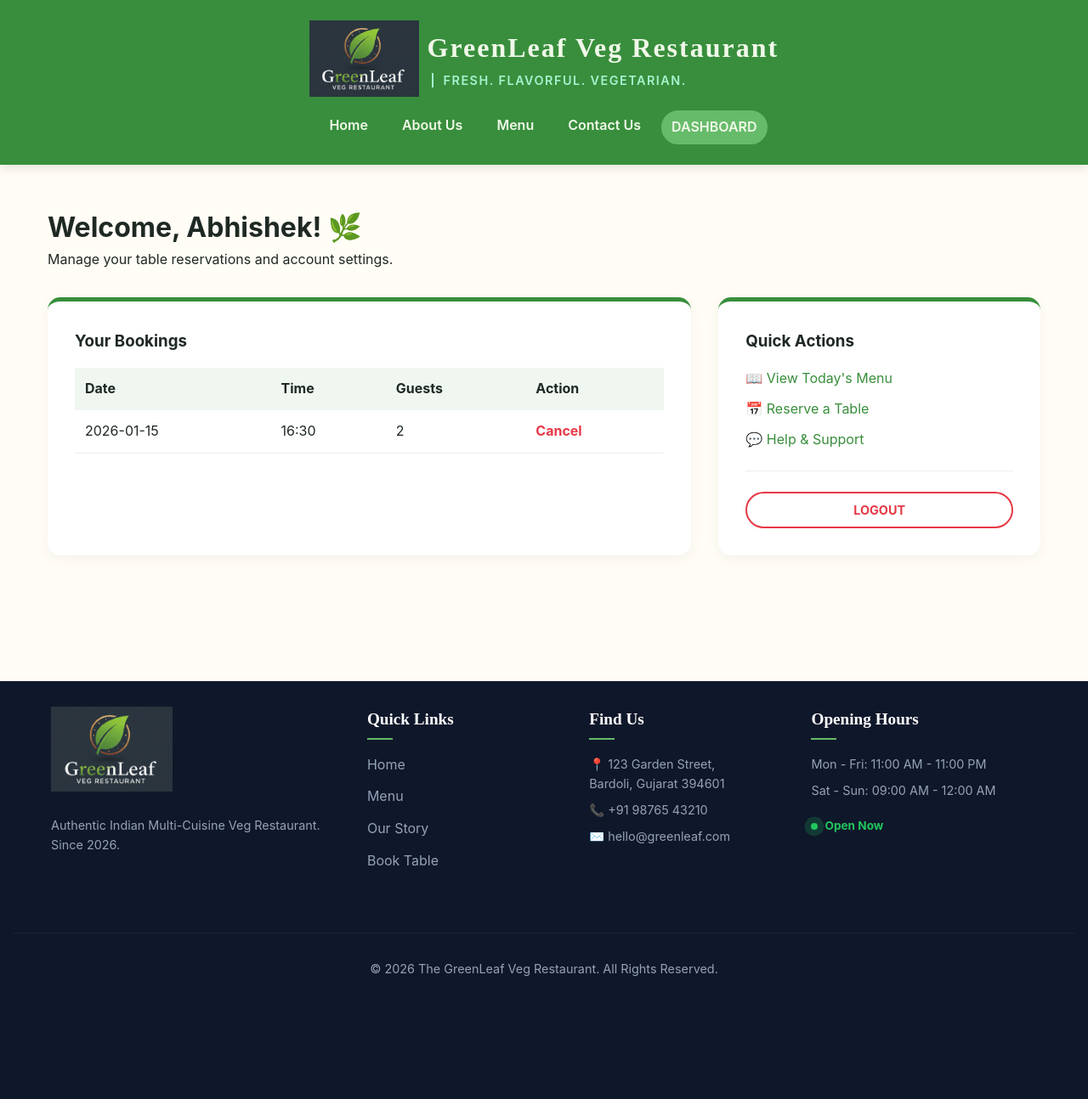
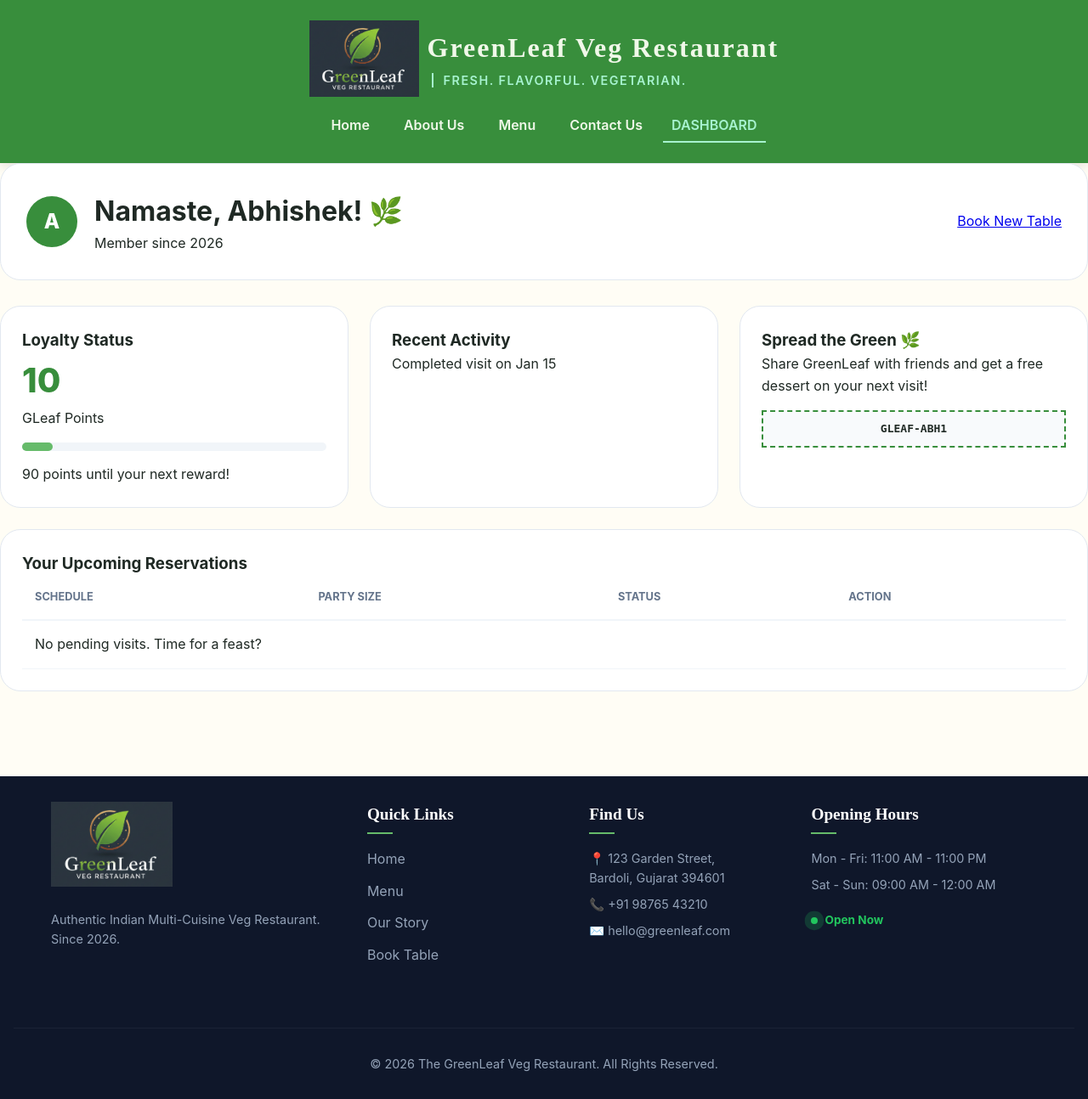
Before and after one commit to abhishek-2006/restaurant-management-system, a PHP site: page /dashboard.php in a window 1280 px wide. Shown: the whole page at 85% size. Before the commit the page ends 1149 px from the top, so only its background shows below. Run offline with PHP 8.4, Linux system fonts and the light colour scheme; a user stored in the database is signed in; data comes from the database, SQL or seed files in the repository; data that the repository does not hold is empty.

Commit message:
Enhance dashboard and header: Update dashboard layout with active bookings and offers display; improve header navigation for active page indication.

```diff
--- a/assets/css/dashboard-styles.css
+++ b/assets/css/dashboard-styles.css
@@ -1,54 +1,128 @@
-/* --- Header Button Styles (Logged In State) --- */
-
-.dashboard-btn {
-    background-color: var(--color-accent-green); /* #4caf50 */
-    color: white;
-    border: 2px solid var(--color-accent-green);
+.dashboard-banner {
+    background: white;
+    padding: 30px;
+    border-radius: 24px;
+    display: flex;
+    justify-content: space-between;
+    align-items: center;
+    border: 1px solid #e2e8f0;
+    margin-bottom: 30px;
 }
 
-.dashboard-btn:hover {
-    background-color: #45a049;
-    transform: translateY(-2px);
+.avatar-circle {
+    width: 60px; height: 60px;
+    background: var(--color-primary-green);
+    color: white;
+    border-radius: 50%;
+    display: flex;
+    align-items: center;
+    justify-content: center;
+    font-size: 1.5rem;
+    font-weight: 800;
 }
 
-.logout-btn {
-    border: 2px solid #e63946; /* Red for logout/warning action */
-    color: #e63946;
-    background: transparent;
+.profile-header { display: flex; gap: 20px; align-items: center; }
+
+/* Bento Grid System */
+.bento-grid {
+    display: grid;
+    grid-template-columns: repeat(3, 1fr);
+    grid-template-rows: auto auto;
+    gap: 25px;
 }
 
-.logout-btn:hover {
-    background-color: #e63946;
+.bento-card {
+    background: white;
+    border-radius: 24px;
+    padding: 25px;
+    border: 1px solid #e2e8f0;
+    transition: 0.3s ease;
+}
+
+.bento-card:hover { border-color: var(--color-primary-green); transform: translateY(-5px); }
+
+/* Loyalty Progress */
+.points-number { font-size: 2.5rem; font-weight: 800; color: var(--color-primary-green); display: block; }
+.progress-container { background: #f1f5f9; height: 10px; border-radius: 10px; margin: 15px 0; }
+.progress-bar { background: var(--color-accent-green); height: 100%; border-radius: 10px; }
+
+/* Table Box */
+.table-card { grid-column: span 3; }
+
+.modern-table { width: 100%; border-collapse: collapse; }
+.modern-table th { text-align: left; padding: 15px; color: #64748b; font-size: 0.8rem; text-transform: uppercase; border-bottom: 2px solid #f1f5f9; }
+.modern-table td { padding: 15px; border-bottom: 1px solid #f1f5f9; }
+
+/* Status Pills */
+.status-pill { padding: 5px 12px; border-radius: 50px; font-size: 0.75rem; font-weight: 700; }
+.status-pill.pending { background: #fffbeb; color: #92400e; }
+.status-pill.ongoing { background: #eff6ff; color: #1e40af; }
+
+.referral-code code {
+    display: block;
+    background: #f8fafc;
+    padding: 10px;
+    border: 2px dashed var(--color-primary-green);
+    text-align: center;
+    font-weight: 800;
+    margin-top: 15px;
+}
+
+@media (max-width: 992px) {
+    .bento-grid { grid-template-columns: 1fr; }
+    .table-card { grid-column: span 1; }
+}
+
+/* --- OFFERS CAROUSEL --- */
+.offers-carousel {
+    background: linear-gradient(135deg, #1e293b, #0f172a);
+    border-radius: 24px;
+    margin-bottom: 30px;
+    overflow: hidden;
+    color: white;
+    position: relative;
+}
+
+.offer-slide {
+    display: flex;
+    align-items: center;
+    justify-content: space-between;
+    padding: 40px;
+    gap: 20px;
+}
+
+.promo-badge {
+    background: var(--color-accent-green);
+    padding: 4px 12px;
+    border-radius: 50px;
+    font-size: 0.7rem;
+    font-weight: 800;
+    text-transform: uppercase;
+}
+
+.offer-content h2 {
+    font-size: 2rem;
+    margin: 10px 0;
     color: white;
 }
 
-/* --- Dashboard Layout --- */
-
-.dashboard-wrapper {
-    width: 100%;
-    max-width: 1200px;
-    margin: 0 auto;
-    padding: 3rem 1rem;
+.coupon {
+    display: inline-block;
+    background: rgba(255,255,255,0.1);
+    border: 1px dashed white;
+    padding: 8px 15px;
+    border-radius: 8px;
+    margin-top: 15px;
 }
 
-.dashboard-grid {
-    display: grid;
-    grid-template-columns: 2fr 1fr; /* Main content and Sidebar */
-    gap: 2rem;
-    margin-top: 2rem;
+.offer-image img {
+    height: 180px;
+    width: auto;
+    border-radius: 15px;
+    filter: drop-shadow(0 10px 20px rgba(0,0,0,0.5));
 }
 
-/* Card Styling */
-.dashboard-card {
-    background: #ffffff;
-    padding: 2rem;
-    border-radius: 15px;
-    box-shadow: 0 4px 15px rgba(0, 0, 0, 0.05);
-    border-top: 5px solid var(--color-primary-green);
+@media (max-width: 768px) {
+    .offer-slide { flex-direction: column; text-align: center; }
+    .offer-image img { height: 120px; }
 }
-
-@media (max-width: 992px) {
-    .dashboard-grid {
-        grid-template-columns: 1fr; /* Stacks on tablet/mobile */
-    }
-}
--- a/assets/css/index-styles.css
+++ b/assets/css/index-styles.css
@@ -122,11 +122,9 @@
 
 .nav-btn {
     padding: 8px 20px;
-    border-radius: 50px;
     font-weight: 700;
     text-transform: uppercase;
     font-size: 0.9rem;
-    text-decoration: none;
     transition: all 0.3s ease;
 }
 
@@ -250,7 +248,7 @@
     z-index: 99;
     border: none;
     outline: none;
-    background-color: var(--color-primary-green); /* #2e7d32 */
+    background-color: var(--color-primary-green);
     color: white;
     cursor: pointer;
     padding: 15px;
--- a/dashboard.php
+++ b/dashboard.php
@@ -2,20 +2,33 @@
 require 'config.php';
 $activePage = 'dashboard';
 
-// Protect the page: only logged-in users
 if (!isset($_SESSION['user_id'])) {
     header("Location: login.php");
     exit();
 }
 
-$activePage = 'dashboard';
 $user_id = $_SESSION['user_id'];
 $user_name = $_SESSION['user_name'];
 
-// Fetch user-specific reservations
-$stmt = $dbh->prepare("SELECT * FROM reservations WHERE user_id = ? ORDER BY reservation_date DESC");
-$stmt->execute([$user_id]);
-$bookings = $stmt->fetchAll();
+// 1. Fetch Active Bookings
+$stmtActive = $dbh->prepare("SELECT * FROM reservations WHERE user_id = ? AND status IN ('pending', 'ongoing') ORDER BY reservation_date ASC");
+$stmtActive->execute([$user_id]);
+$activeBookings = $stmtActive->fetchAll();
+
+// 2. Fetch History (Last 3 for the 'Recent Activity' feed)
+$stmtHistory = $dbh->prepare("SELECT * FROM reservations WHERE user_id = ? AND status IN ('completed', 'cancelled') ORDER BY reservation_date DESC LIMIT 3");
+$stmtHistory->execute([$user_id]);
+$historyBookings = $stmtHistory->fetchAll();
+
+// Fetch Active Offers
+$stmtOffers = $dbh->query("SELECT * FROM offers WHERE is_active = 1 AND (expiry_date >= CURDATE() OR expiry_date IS NULL) LIMIT 3");
+$offers = $stmtOffers->fetchAll();
+
+// 3. Stats Calculation
+$totalBookings = $dbh->prepare("SELECT COUNT(*) FROM reservations WHERE user_id = ? AND status = 'completed'");
+$totalBookings->execute([$user_id]);
+$visitCount = $totalBookings->fetchColumn();
+$points = $visitCount * 10;
 ?>
 
 <!DOCTYPE html>
@@ -23,70 +36,125 @@
 <head>
     <meta charset="UTF-8">
     <meta name="viewport" content="width=device-width, initial-scale=1.0">
-    <title>Dashboard | GreenLeaf Veg Restaurant</title>
+    <title>Dashboard | The GreenLeaf</title>
     <link rel="icon" type="image/x-icon" href="assets/img/favicon.ico">
-    <link rel="stylesheet" href="assets/css/index-styles.css" type="text/css">
-    <link rel="stylesheet" href="assets/css/dashboard-styles.css" type="text/css">
+    <link rel="stylesheet" href="assets/css/index-styles.css">
+    <link rel="stylesheet" href="assets/css/dashboard-styles.css">
 </head>
 <body>
     <?php include 'header.php'; ?>
 
     <div class="dashboard-wrapper">
-        <header class="page-intro">
-            <h1 class="main-title">Welcome, <?php echo htmlspecialchars($user_name); ?>! 🌿</h1>
-            <p class="subtitle">Manage your table reservations and account settings.</p>
+        <header class="dashboard-banner animate-up">
+            <div class="profile-header">
+                <div class="avatar-circle"><?php echo strtoupper(substr($user_name, 0, 1)); ?></div>
+                <div class="welcome-text">
+                    <h1>Namaste, <?php echo htmlspecialchars($user_name); ?>! 🌿</h1>
+                    <p>Member since <?php echo date('Y'); ?></p>
+                </div>
+            </div>
+            <div class="banner-actions">
+                <a href="reservation.php" class="btn-primary-small">Book New Table</a>
+            </div>
         </header>
 
-        <?php if (isset($_GET['msg'])): ?>
-            <div class="message-box <?php echo ($_GET['msg'] == 'cancelled') ? 'success' : 'error'; ?>">
-                <?php
-                    echo ($_GET['msg'] == 'cancelled') ? "Reservation successfully cancelled." : "Something went wrong. Please try again.";
-                ?>
+        <?php if ($offers): ?>
+            <section class="offers-carousel animate-up" style="animation-delay: 0.05s;">
+                <div class="carousel-track">
+                    <?php foreach ($offers as $offer): ?>
+                    <div class="offer-slide">
+                        <div class="offer-content">
+                            <span class="promo-badge">Limited Offer</span>
+                            <h2><?php echo htmlspecialchars($offer['title']); ?></h2>
+                            <p><?php echo htmlspecialchars($offer['description']); ?></p>
+                            <?php if ($offer['discount_code']): ?>
+                                <div class="coupon">Code: <strong><?php echo htmlspecialchars($offer['discount_code']); ?></strong></div>
+                            <?php endif; ?>
+                        </div>
+                        <?php if ($offer['image_url']): ?>
+                            <div class="offer-image">
+                                <img src="<?php echo $offer['image_url']; ?>" alt="Promo">
                             </div>
                         <?php endif; ?>
+                    </div>
+                    <?php endforeach; ?>
+                </div>
+            </section>
+            <?php endif; ?>
 
-        <div class="dashboard-grid">
-            <section class="dashboard-card">
-                <h3>Your Bookings</h3>
-                <div class="table-container" style="overflow-x: auto;">
-                    <table style="width:100%; border-collapse: collapse; margin-top: 1rem;">
-                        <tr style="background: #f0f7f0; text-align: left;">
-                            <th style="padding: 12px;">Date</th>
-                            <th style="padding: 12px;">Time</th>
-                            <th style="padding: 12px;">Guests</th>
-                            <th style="padding: 12px;">Action</th>
+        <div class="bento-grid">
+            <div class="bento-card loyalty-card animate-up" style="animation-delay: 0.1s;">
+                <h3>Loyalty Status</h3>
+                <div class="points-display">
+                    <span class="points-number"><?php echo $points; ?></span>
+                    <span class="points-label">GLeaf Points</span>
+                </div>
+                <div class="progress-container">
+                    <div class="progress-bar" style="width: <?php echo ($points % 100); ?>%;"></div>
+                </div>
+                <p class="small-text"><?php echo (100 - ($points % 100)); ?> points until your next reward!</p>
+            </div>
+
+            <div class="bento-card activity-card animate-up" style="animation-delay: 0.2s;">
+                <h3>Recent Activity</h3>
+                <div class="activity-mini-list">
+                    <?php foreach($historyBookings as $hb): ?>
+                        <div class="mini-item">
+                            <span class="dot <?php echo $hb['status']; ?>"></span>
+                            <p><?php echo ucfirst($hb['status']); ?> visit on <?php echo date('M j', strtotime($hb['reservation_date'])); ?></p>
+                        </div>
+                    <?php endforeach; ?>
+                </div>
+            </div>
+
+            <div class="bento-card promo-card animate-up" style="animation-delay: 0.3s;">
+                <h3>Spread the Green 🌿</h3>
+                <p>Share GreenLeaf with friends and get a free dessert on your next visit!</p>
+                <div class="referral-code">
+                    <code>GLEAF-<?php echo strtoupper(substr($user_name, 0, 3)) . $user_id; ?></code>
+                </div>
+            </div>
+
+            <div class="bento-card table-card animate-up" style="animation-delay: 0.4s;">
+                <div class="card-header">
+                    <h3>Your Upcoming Reservations</h3>
+                </div>
+                <div class="table-wrapper">
+                    <table class="modern-table">
+                        <thead>
+                            <tr>
+                                <th>Schedule</th>
+                                <th>Party Size</th>
+                                <th>Status</th>
+                                <th>Action</th>
                             </tr>
-                        <?php if($bookings): ?>
-                            <?php foreach($bookings as $row): ?>
-                            <tr style="border-bottom: 1px solid #eee;">
-                                <td style="padding: 12px;"><?php echo $row['reservation_date']; ?></td>
-                                <td style="padding: 12px;"><?php echo $row['reservation_time']; ?></td>
-                                <td style="padding: 12px;"><?php echo $row['guests']; ?></td>
-                                <td style="padding: 12px;"><a href="cancel-booking.php?id=<?php echo $row['id']; ?>"
-                                    onclick="return confirm('Are you sure you want to cancel this reservation?');"
-                                    style="color: #e63946; font-weight: bold; text-decoration: none;">
-                                    Cancel
-                                    </a>
+                        </thead>
+                        <tbody>
+                            <?php if($activeBookings): ?>
+                                <?php foreach($activeBookings as $res): ?>
+                                <tr>
+                                    <td>
+                                        <span class="d-block font-bold"><?php echo date('D, d M', strtotime($res['reservation_date'])); ?></span>
+                                        <span class="text-muted"><?php echo date('h:i A', strtotime($res['reservation_time'])); ?></span>
+                                    </td>
+                                    <td><?php echo $res['guests']; ?> Guests</td>
+                                    <td><span class="status-pill <?php echo $res['status']; ?>"><?php echo ucfirst($res['status']); ?></span></td>
+                                    <td>
+                                        <?php if($res['status'] == 'pending'): ?>
+                                            <a href="cancel-booking.php?id=<?php echo $res['id']; ?>" class="btn-text-danger" onclick="return confirm('Cancel this visit?')">Cancel</a>
+                                        <?php else: ?>
+                                            <span class="locked-text">Arrived</span>
+                                        <?php endif; ?>
                                     </td>
                                 </tr>
                                 <?php endforeach; ?>
                             <?php else: ?>
-                            <tr><td colspan="4" style="padding: 20px; text-align: center;">No bookings yet. <a href="reservation.php" class="text-link" style="text-decoration-line: underline;">Book a table now!</a></td></tr>
+                                <tr><td colspan="4" class="empty-state">No pending visits. Time for a feast?</td></tr>
                             <?php endif; ?>
+                        </tbody>
                     </table>
                 </div>
-            </section>
-
-            <aside class="dashboard-card">
-                <h3>Quick Actions</h3>
-                <ul style="list-style: none; padding: 0; margin-top: 1rem;">
-                    <li style="margin-bottom: 10px;"><a href="menu.php" style="text-decoration: none; color: var(--color-primary-green);">📖 View Today's Menu</a></li>
-                    <li style="margin-bottom: 10px;"><a href="reservation.php" style="text-decoration: none; color: var(--color-primary-green);">📅 Reserve a Table</a></li>
-                    <li style="margin-bottom: 10px;"><a href="contact.php" style="text-decoration: none; color: var(--color-primary-green);">💬 Help & Support</a></li>
-                </ul>
-                <hr style="margin: 1.5rem 0; border: 0; border-top: 1px solid #eee;">
-                <a href="logout.php" class="nav-btn logout-btn" style="display: block; text-align: center;">Logout</a>
-            </aside>
+            </div>
         </div>
     </div>
 
--- a/header.php
+++ b/header.php
@@ -22,7 +22,7 @@
                 </div>
             <?php else: ?>
                 <div class="nav-auth-btns">
-                    <a href="dashboard.php" class="nav-btn dashboard-btn">Dashboard</a>
+                    <a href="dashboard.php" class="<?php echo ($activePage == 'dashboard') ? 'active' : ''; ?> nav-btn dashboard-btn">Dashboard</a>
                 </div>
             <?php endif; ?>
         </nav>
```
Lines whose indentation alone changed are shown as unchanged.
